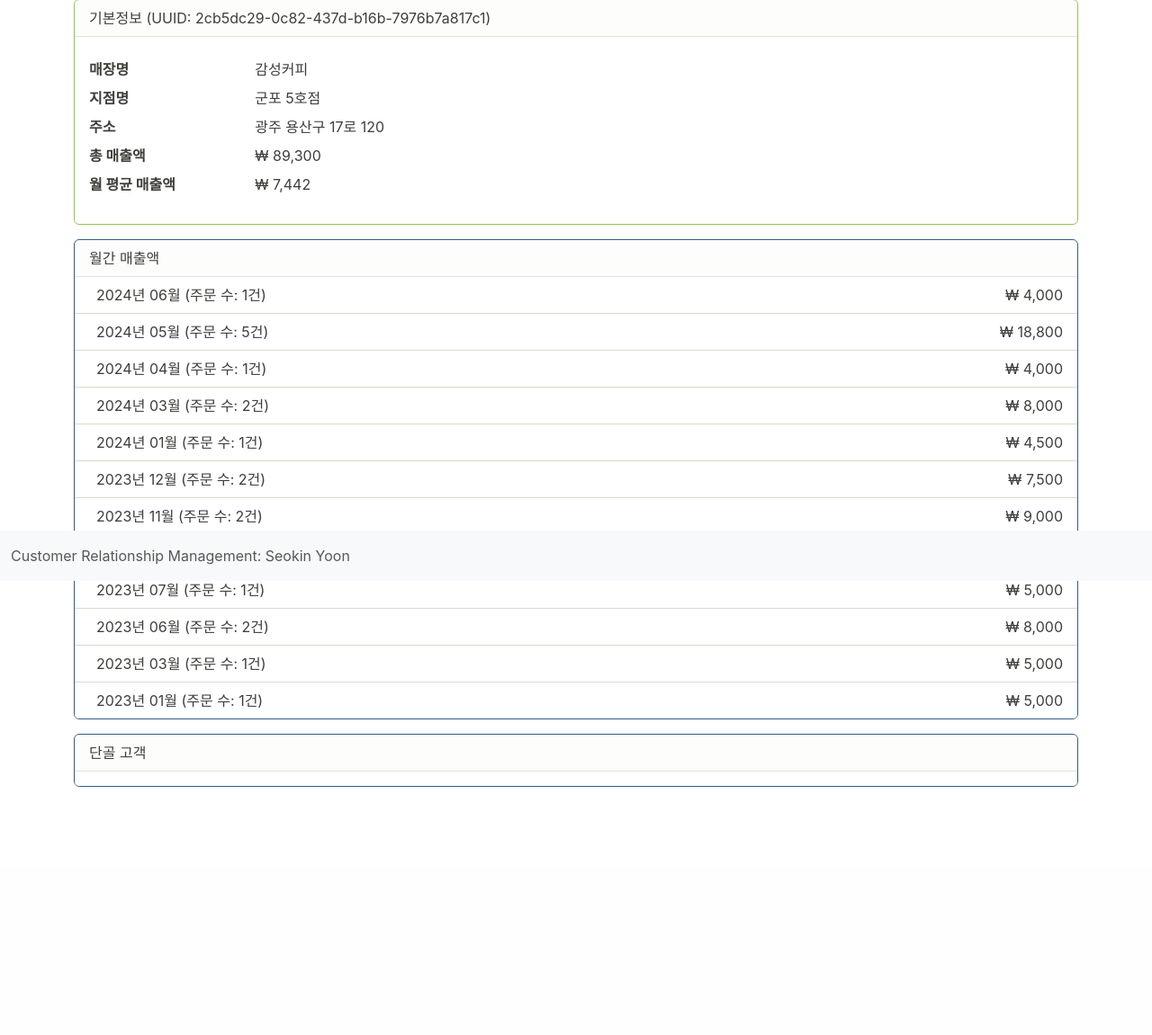
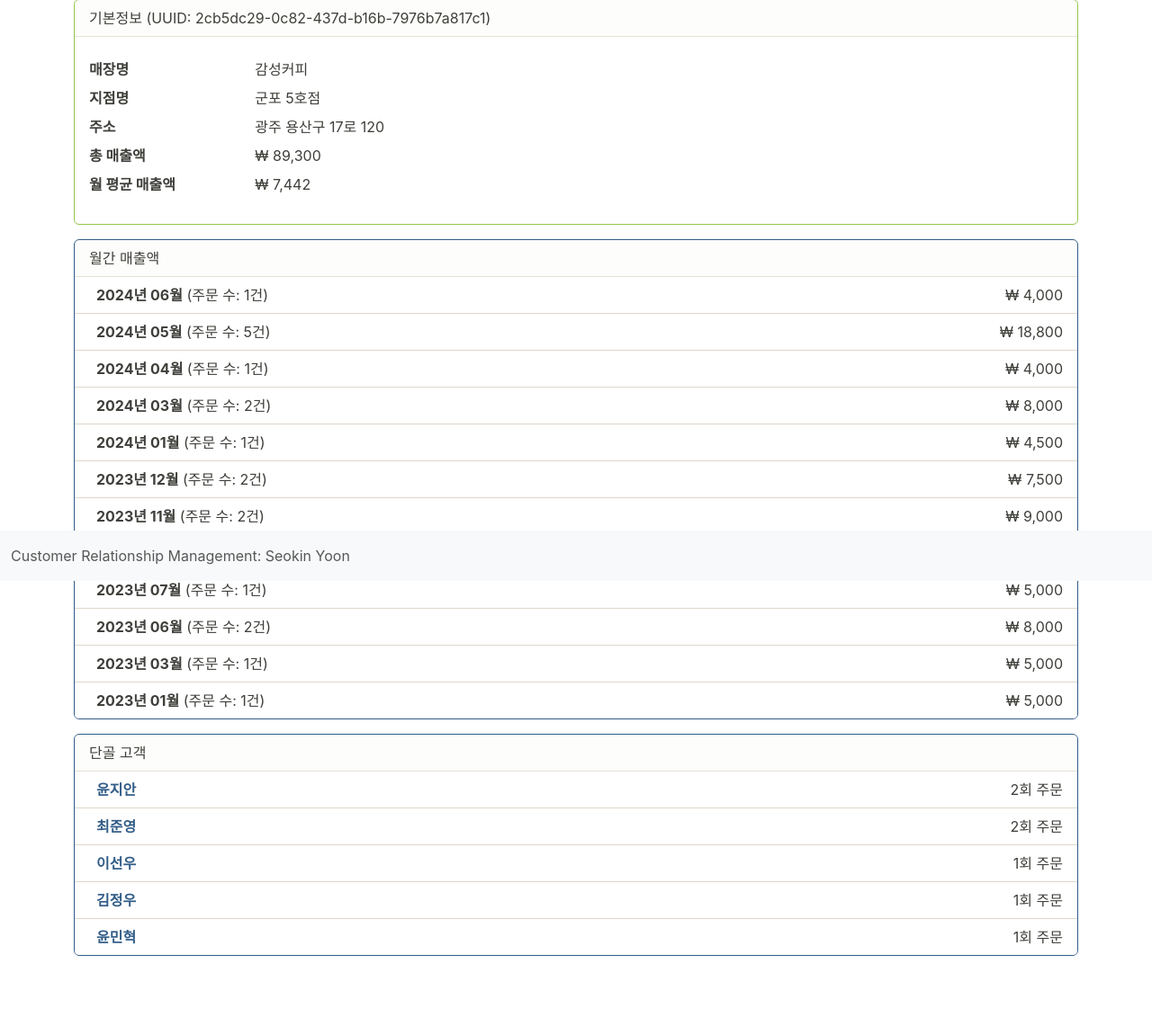
Before and after one commit to Baristacus/SeSAC.CRM, a Flask app: page /store/2cb5dc29-0c82-437d-b16b-7976b7a817c1 in a window 1280 px wide. Shown: the part 154-1305 px from the top of the page at 90% size. Before the commit the page ends 1029 px from the top, so only its background shows below. Run offline with Flask 3, Linux system fonts and the light colour scheme; data comes from the database, SQL or seed files in the repository; some libraries are stand-ins or nearby versions; some web fonts are replaced.

Commit message:
store 단골고객 리스트 구현

```diff
--- a/crm/templates/store/store_detail.jinja2
+++ b/crm/templates/store/store_detail.jinja2
@@ -39,7 +39,7 @@
         {% for sale in sales %}
         <li class="list-group-item list-group-item-action d-flex justify-content-between align-items-start">
             <div class="ms-2 me-auto">
-                {{ sale.Month }} (주문 수: {{ sale.OrderCount }}건)
+                <span class="fw-bold">{{ sale.Month }}</span> (주문 수: {{ sale.OrderCount }}건)
             </div>
             <div>₩ {{ '{:,}'.format(sale.MonthlySales) }}</div>
         </li>
@@ -49,7 +49,13 @@
 <div class="card border-primary my-3">
     <div class="card-header">단골 고객</div>
     <ul class="list-group list-group-flush">
-        <li class="list-group-item list-group-item-action"></li>
+        {% for vip in vip_users %}
+        <li class="list-group-item list-group-item-action d-flex justify-content-between align-items-start">
+            <div class="ms-2 me-auto"><a href="{{ url_for('user.get_user', id=vip.User.Id) }}"
+                    class="text-primary fw-bold text-decoration-none">{{ vip.Name }}</a></div>
+            <div>{{ vip.OrderCount }}회 주문</div>
+        </li>
+        {% endfor %}
     </ul>
 </div>
 {% endblock %}
--- a/crm/views/store.py
+++ b/crm/views/store.py
@@ -28,7 +28,7 @@
 
     # ! 월간 매출액 가져오기
     # ? 1. Order 테이블과 OrderItem 테이블을 조인하여 Item 테이블의 UnitPrice를 가져온다.
-    # ? 2. 이를 Order 테이블의 OrderAt 컬럼을 기준으로 그룹핑하여 월간 매출액과 주문수 리스트를 가져온다.
+    # ? 2. 이를 Order 테이블의 OrderAt 컬럼을 기준으로 월간 매출액과 주문수 리스트를 가져온다.
 
     sales = (
         Order.query.join(OrderItem, Order.Id == OrderItem.OrderId)
@@ -48,10 +48,23 @@
 
     # ! 단골 고객 가져오기
 
+    vip_users = (
+        User.query.join(Order, User.Id == Order.UserId)
+        .add_columns(User.Name, func.count(Order.Id).label("OrderCount"))
+        .filter(Order.StoreId == id)
+        .group_by(User.Id)
+        .order_by(func.count(Order.Id).desc())
+        .limit(5)
+        .all()
+    )
+
+    print(vip_users)
+
     return render_template(
         "store/store_detail.jinja2",
         title="상점 상세 정보",
         store=store,
         sales=sales,
         total_sales=total_sales,
+        vip_users=vip_users,
     )
```
